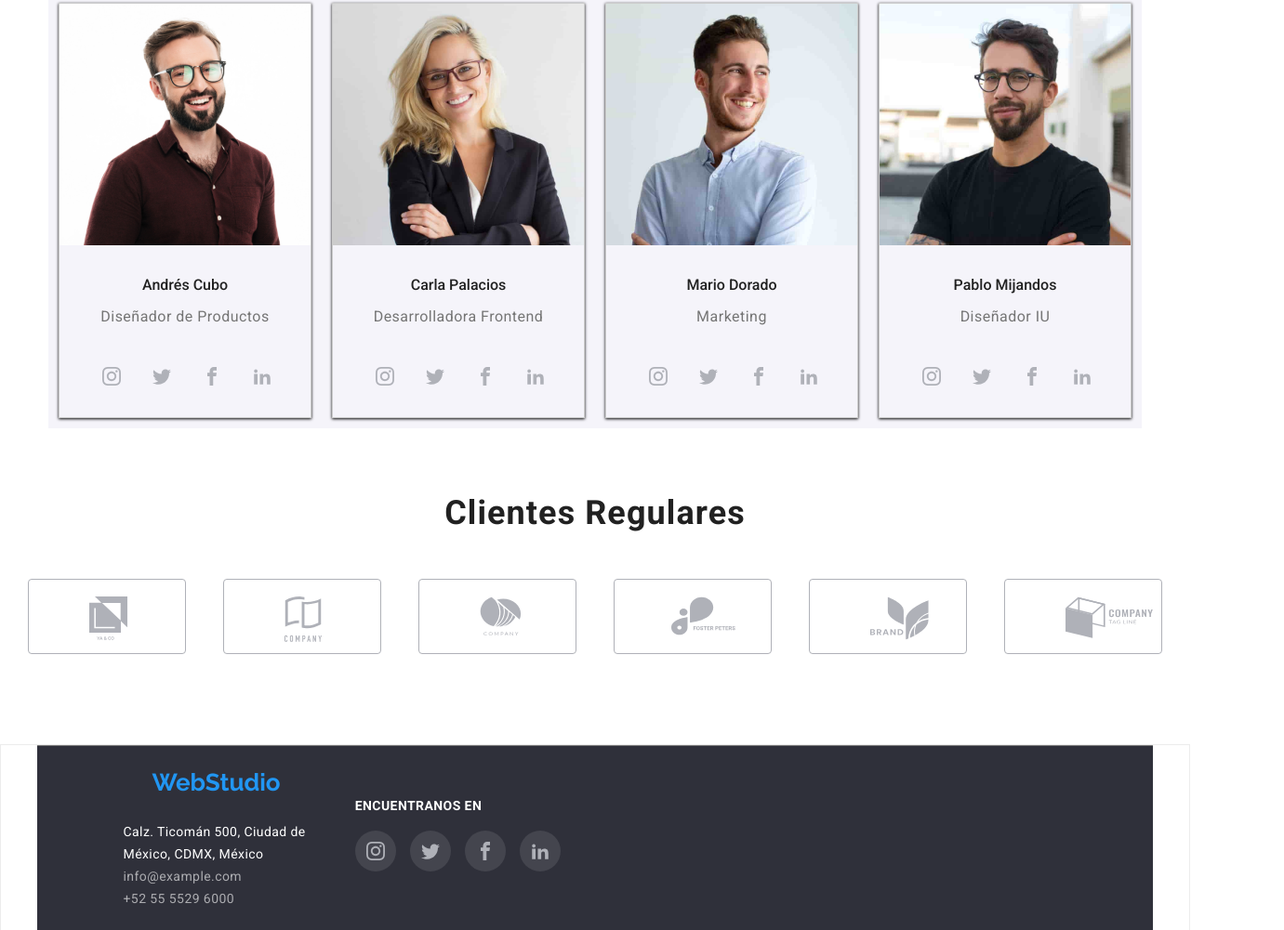
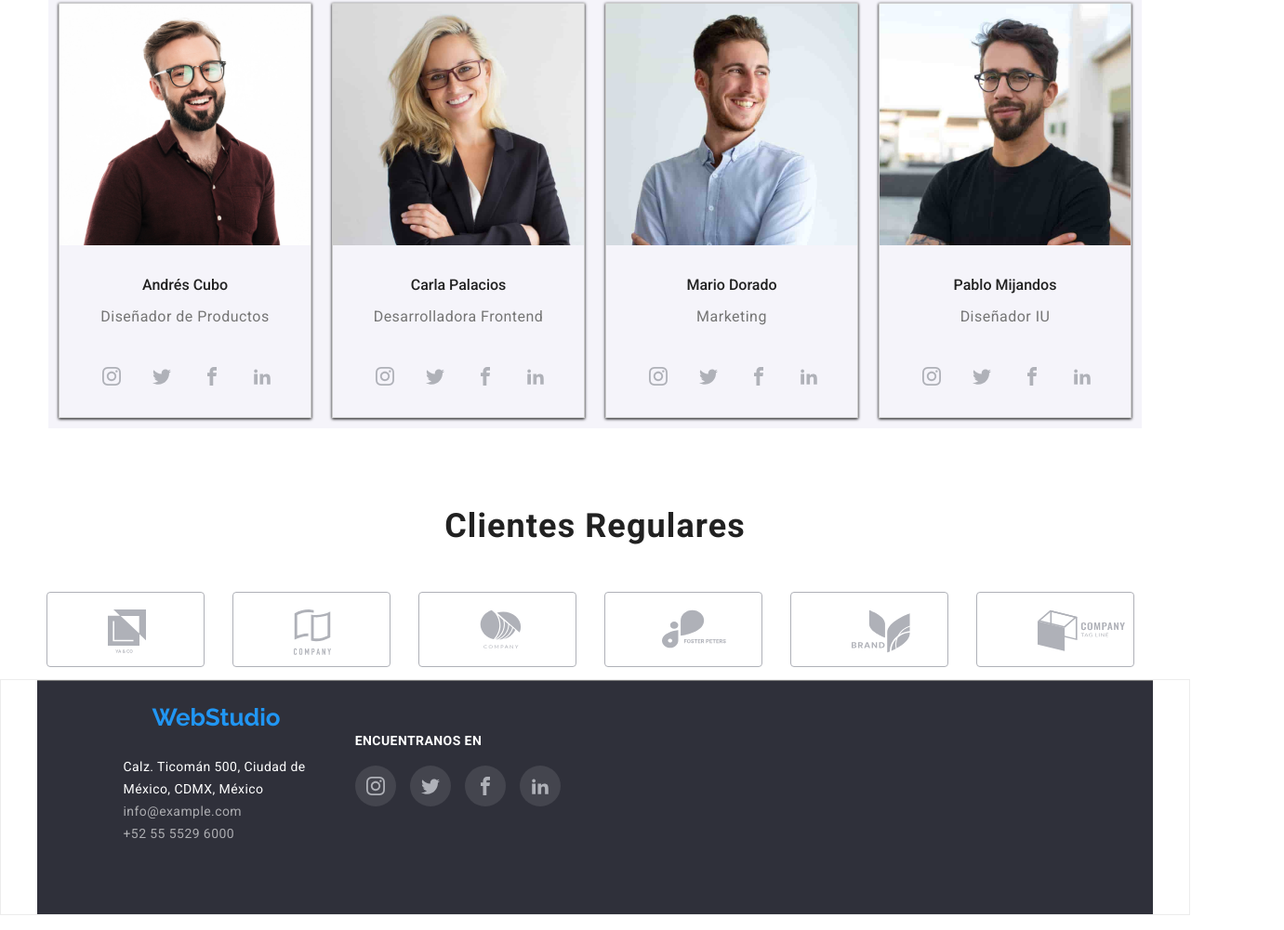
Before and after one commit to JLuisNG/goit-markup-hw-05, a plain HTML site: page index.html in a window 1280 px wide. Shown: the part 1858-2859 px from the top of the page at 93% size, 1381 px wide, since content can reach past the window. Drawn offline with nearby package versions, Linux system fonts and the light colour scheme.

Commit message:
commit-1

```diff
--- a/style.css
+++ b/style.css
@@ -234,7 +234,11 @@ footer{
         /* beneficios + img */
 body {
     overflow-x: hidden;
+    margin: 0 auto;
+    padding: 0 auto;
 }
+
+
 
 
 .content-3 .container .txt-beneficios {
@@ -304,6 +308,10 @@ body {
 
 
         /* Dedicacion */
+
+.content-4{
+    overflow: hidden;
+}
 
 .content-4 .container{
     text-align: center;
@@ -451,6 +459,9 @@ body {
 .content-10{
     width: 1200px;
     height: 270px;
+    display: flex;
+    justify-content: center;
+    align-items: center;
 }
 
 .content-10 .container .texto{
@@ -482,7 +493,7 @@ body {
     height: 81px;
     border: 1px solid #AFB1B8;
     border-radius: 4px;
-    margin-left: 40px;
+    margin-left: 30px;
 }
 
 .content-10 .container .container-svg .fondo-svg:hover{
```
